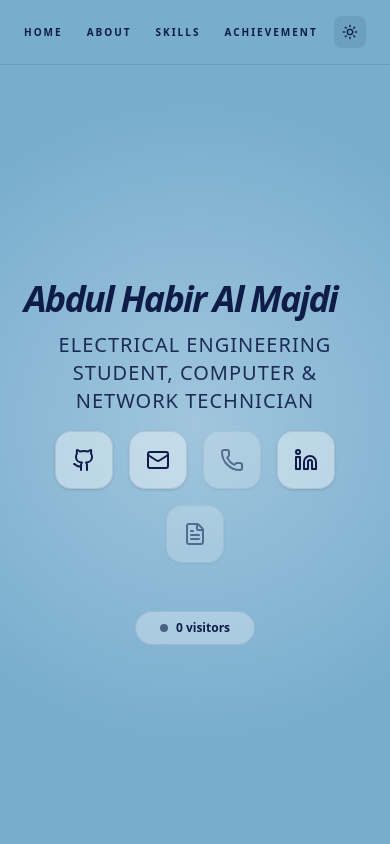
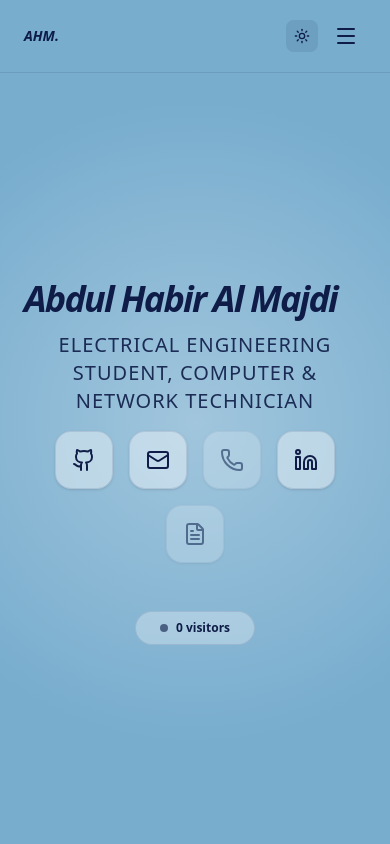
Before and after one commit to abhyyy24/abdul-habir-portfolio, a Next.js app in the folder abdul-habir-portfolio/: page / in a window 390 px wide. Shown: the top 844 px of the page. Built offline with nearby package versions, Linux system fonts and the light colour scheme; no server answers; the database is empty.

Commit message:
Fix: Final responsive layout for mobile

```diff
--- a/abdul-habir-portfolio/app/page.tsx
+++ b/abdul-habir-portfolio/app/page.tsx
@@ -5,7 +5,8 @@ import { createClient } from '@supabase/supabase-js';
 import {
   Github, Mail, Phone, Linkedin, FileText, Moon, Sun,
   GraduationCap, Briefcase, Wrench, Settings,
-  Terminal, MessageSquare, Globe, Trophy, Award, CheckCircle
+  Terminal, MessageSquare, Globe, Trophy, Award, CheckCircle,
+  Menu, X // Tambahkan ikon Menu dan X
 } from 'lucide-react';
 
 // Setup Supabase Client
@@ -14,19 +15,17 @@ const supabaseKey = 'eyJhbGciOiJIUzI1NiIsInR5cCI6IkpXVCJ9.eyJpc3MiOiJzdXBhYmFzZS
 const supabase = createClient(supabaseUrl, supabaseKey);
 
 export default function Home() {
-  // BAGIAN INI SUDAH DIUBAH MENJADI TRUE AGAR OTOMATIS LIGHT MODE
   const [isDark, setIsDark] = useState(true);
   const [visitors, setVisitors] = useState(0);
+  const [isMenuOpen, setIsMenuOpen] = useState(false); // State untuk Toggle Menu Mobile
 
   // Logika Visitor Counter & Google Verification
   useEffect(() => {
-    // 1. Tambahkan Tag Verifikasi Google Search Console secara dinamis
     const meta = document.createElement('meta');
     meta.name = "google-site-verification";
     meta.content = "RJlF46BUaIE8Vs1NGUfJNfheW12AUvFLw3QCUk4x6ZA";
     document.head.appendChild(meta);
 
-    // 2. Logika Visitor Counter Real-Time
     async function updateVisitors() {
       let { data, error } = await supabase
         .from('visitors')
@@ -36,7 +35,6 @@ export default function Home() {
       if (data && !error) {
         const newCount = data.count + 1;
         setVisitors(newCount);
-
         await supabase
           .from('visitors')
           .update({ count: newCount })
@@ -59,7 +57,12 @@ export default function Home() {
 
       {/* Navbar - Fixed */}
       <nav className={`fixed top-0 w-full z-50 ${navBg} backdrop-blur-md py-4 px-6 flex justify-between items-center border-b ${isDark ? 'border-[#0e1c47]/10' : 'border-white/10'}`}>
-        <div className="flex gap-6 text-[10px] font-bold uppercase tracking-[0.2em] overflow-x-auto no-scrollbar whitespace-nowrap">
+
+        {/* Logo/Name (Optional) */}
+        <div className="font-black italic text-sm md:hidden">AHM.</div>
+
+        {/* Desktop Menu - Muncul di Layar Gede */}
+        <div className="hidden md:flex gap-6 text-[10px] font-bold uppercase tracking-[0.2em]">
           <a href="#home" className="hover:opacity-60 transition-opacity">Home</a>
           <a href="#about" className="hover:opacity-60 transition-opacity">About</a>
           <a href="#skills" className="hover:opacity-60 transition-opacity">Skills</a>
@@ -67,12 +70,36 @@ export default function Home() {
           <a href="#education" className="hover:opacity-60 transition-opacity">Education</a>
           <a href="#experience" className="hover:opacity-60 transition-opacity">Experience</a>
         </div>
-        <button
-          onClick={() => setIsDark(!isDark)}
-          className={`p-2 rounded-lg transition-colors ml-4 ${isDark ? 'bg-[#0e1c47]/10 hover:bg-[#0e1c47]/20' : 'bg-white/10 hover:bg-white/20'}`}
-        >
-          {isDark ? <Sun size={16} /> : <Moon size={16} />}
-        </button>
+
+        <div className="flex items-center gap-2">
+          {/* Theme Toggle */}
+          <button
+            onClick={() => setIsDark(!isDark)}
+            className={`p-2 rounded-lg transition-colors ${isDark ? 'bg-[#0e1c47]/10 hover:bg-[#0e1c47]/20' : 'bg-white/10 hover:bg-white/20'}`}
+          >
+            {isDark ? <Sun size={16} /> : <Moon size={16} />}
+          </button>
+
+          {/* Mobile Menu Button - Muncul cuma di HP */}
+          <button
+            onClick={() => setIsMenuOpen(!isMenuOpen)}
+            className="md:hidden p-2 rounded-lg"
+          >
+            {isMenuOpen ? <X size={24} /> : <Menu size={24} />}
+          </button>
+        </div>
+
+        {/* Mobile Dropdown Menu - Menumpuk ke bawah */}
+        {isMenuOpen && (
+          <div className={`absolute top-full left-0 w-full ${navBg} backdrop-blur-xl border-b ${cardBorder} flex flex-col p-6 gap-4 text-[10px] font-bold uppercase tracking-[0.2em] md:hidden`}>
+            <a href="#home" onClick={() => setIsMenuOpen(false)} className="py-2 border-b border-white/5">Home</a>
+            <a href="#about" onClick={() => setIsMenuOpen(false)} className="py-2 border-b border-white/5">About</a>
+            <a href="#skills" onClick={() => setIsMenuOpen(false)} className="py-2 border-b border-white/5">Skills</a>
+            <a href="#achievements" onClick={() => setIsMenuOpen(false)} className="py-2 border-b border-white/5">Achievements</a>
+            <a href="#education" onClick={() => setIsMenuOpen(false)} className="py-2 border-b border-white/5">Education</a>
+            <a href="#experience" onClick={() => setIsMenuOpen(false)} className="py-2">Experience</a>
+          </div>
+        )}
       </nav>
 
       {/* SECTION 1: HERO */}
@@ -261,7 +288,7 @@ export default function Home() {
       </section>
 
       <footer className={`py-12 text-center border-t ${cardBorder} text-[10px] uppercase tracking-widest opacity-50`}>
-        © 2026 Abdul Habir Al Majdi.
+        © 2026 Abdul Habir Al Majdi — NIM F1B02310096.
       </footer>
     </div>
   );
```
